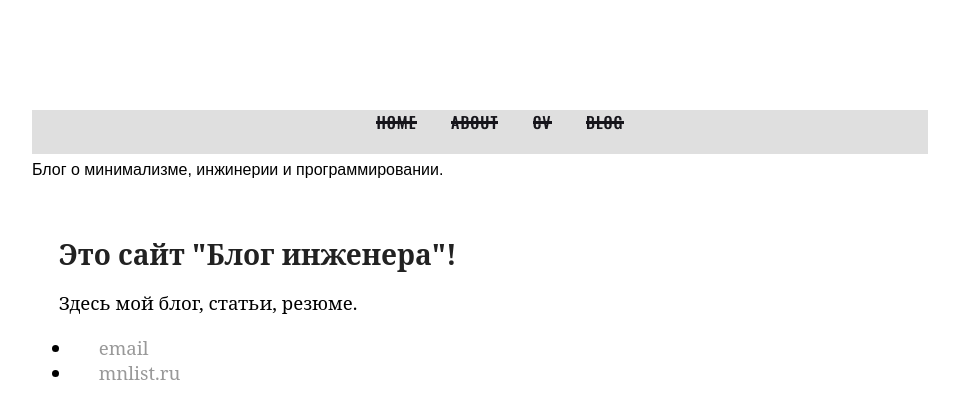
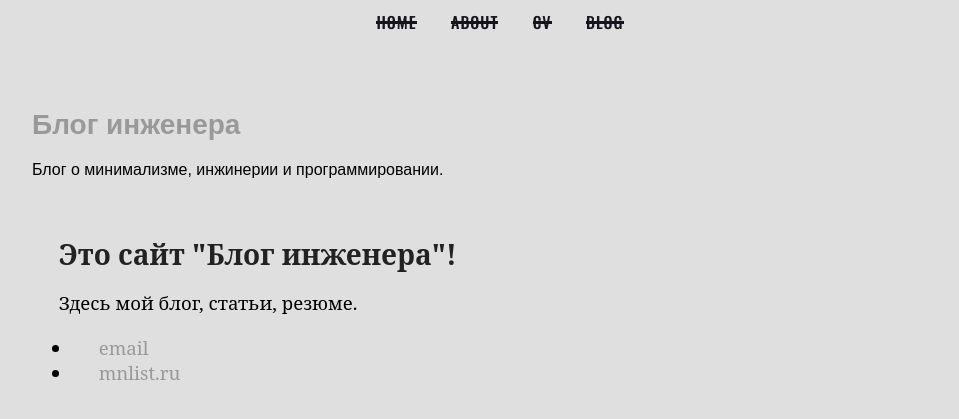
Before and after one commit to kiselevmv/kiselevmv.github.io, a Jekyll site: the page built from index.html, in a window 1280 px wide. Shown: the top 419 px of the page, without its empty margins (160-1119 px from the left). Built offline with Jekyll 4.4.1, drawn with Linux system fonts in a browser that asks for light colours; nearby versions of some CDN libraries; the list of posts is cut into pages by our own code.

Commit message:
Update main.css

```diff
--- a/css/main.css
+++ b/css/main.css
@@ -18,7 +18,7 @@ html {
 }
 
 body {
-    background-color: #fff;
+    background-color: #DFDFDF;
     padding:50px;
     margin: 60px auto;
     width: 70%;
@@ -119,6 +119,7 @@ sub {
 nav {
   width: 70%;
   position: fixed;
+  top: 10px;
   /* top:50px; */
   text-align: center;
   background-color: #DFDFDF;
```
